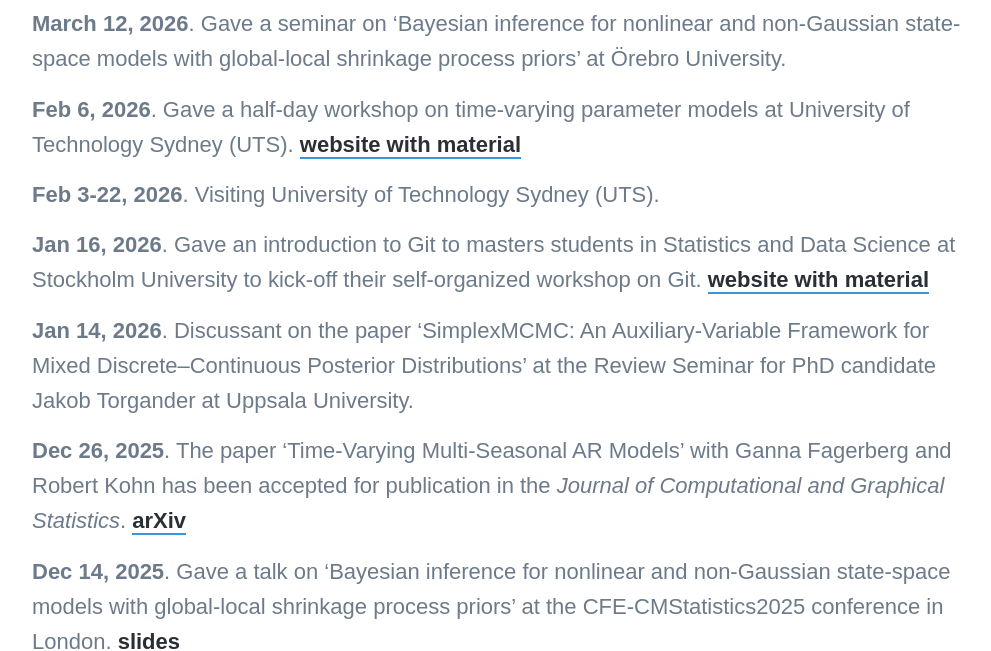
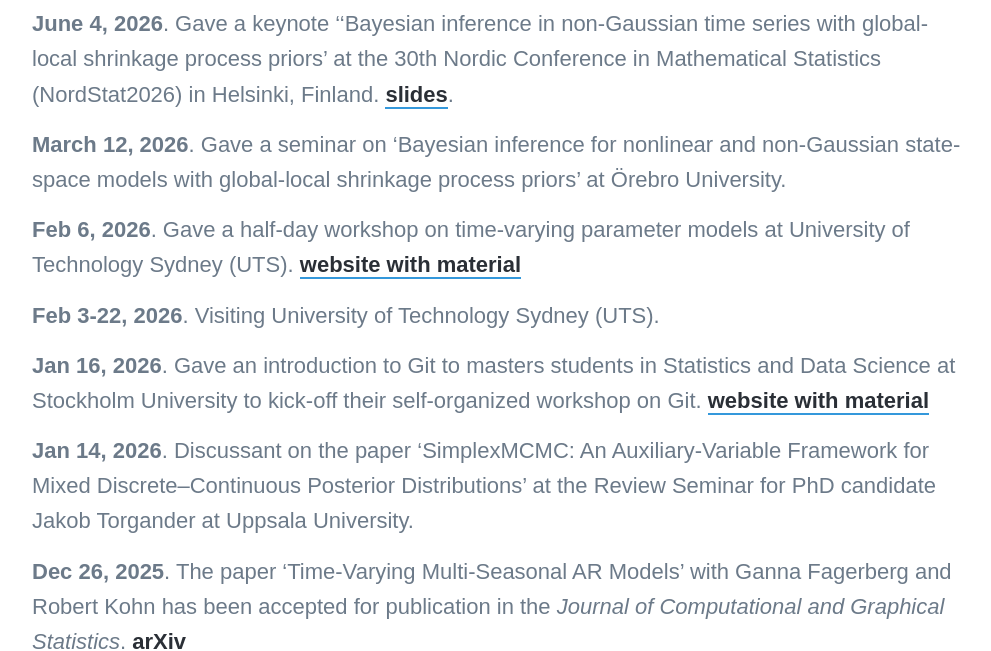
Before and after one commit to mattiasvillani/mattiasvillani.github.io, a Jekyll site: the page built from _pages/news.md, in a window 1280 px wide and 900 px high, scrolled down 359 px, cut to the strip 249-900 px from the top of the window. Shown: the whole strip, without its empty margins (138-1129 px from the left). Built offline with Jekyll 4.4.1, drawn with Linux system fonts in a browser that asks for light colours; nearby versions of some CDN libraries; some web fonts are replaced.

Commit message:
added nordstat2026 keynote

```diff
--- a/_pages/news.md
+++ b/_pages/news.md
@@ -4,6 +4,8 @@ subtitle: more of a personal diary, really
 description: News.
 featured_image: /images/linocut_newspaper.jpg
 ---
+
+**June 4, 2026**. Gave a keynote ''Bayesian inference in non-Gaussian time series with global-local shrinkage process priors' at the 30th Nordic Conference in Mathematical Statistics (NordStat2026) in Helsinki, Finland. [slides](https://mattiasvillani.com/seminars/nordstat2026).
 
 **March 12, 2026**. Gave a seminar on 'Bayesian inference for nonlinear and non-Gaussian state-space models with global-local shrinkage process priors' at Örebro University.
 
```
